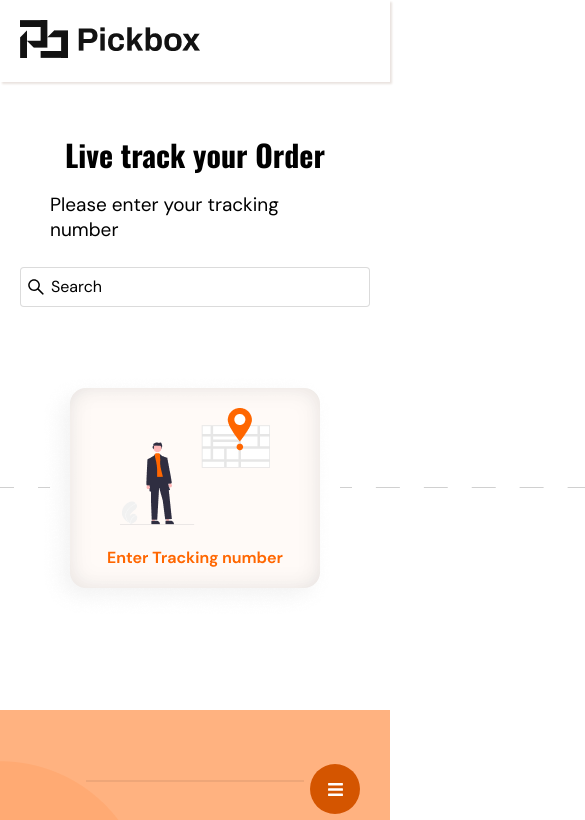
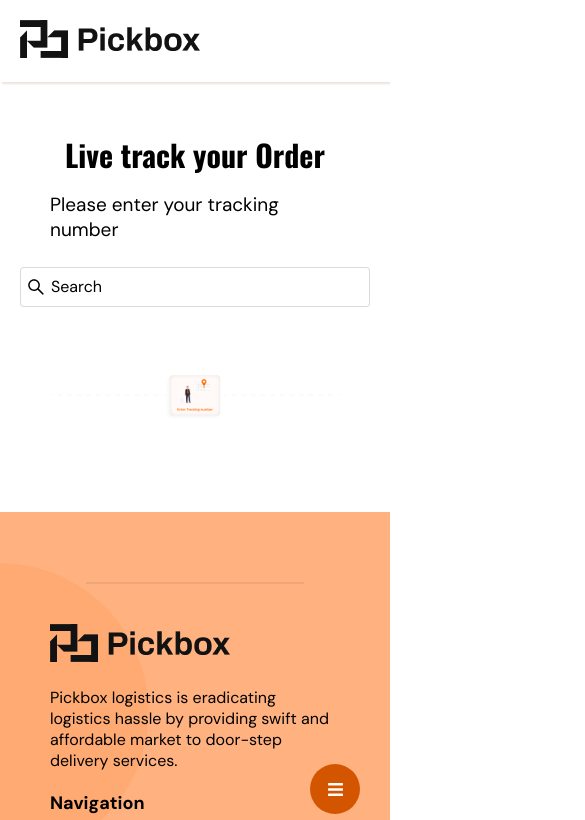
Before and after one commit to Pickbox-Project/Pickbox-frontend, a React (Create React App) app: page /tracking in a window 390 px wide. Shown: the top 820 px of the page, 585 px wide, since content can reach past the window. Built offline with nearby package versions, Linux system fonts and the light colour scheme.

Commit message:
Fixed responsiveness issues on the tracking images

```diff
--- a/src/Components/Tracking/Tracking.css
+++ b/src/Components/Tracking/Tracking.css
@@ -60,3 +60,9 @@
         width: 100%;
     }
 }
+
+@media (max-width: 600px) {
+    .tracking-result>img {
+        width: 100%;
+    }
+}
```
Also changed, not shown: src/Assets/images/tracking-default-mobile.png (added).
